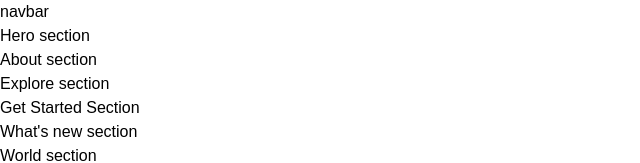
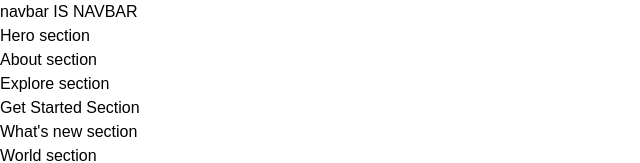
Before and after one commit to JuniorRaja/MetaverseLandingPage_reactJS, a Next.js app: page / in a window 1280 px wide. Shown: the top 163 px of the page, without its empty margins (0-640 px from the left). Built offline with nearby package versions, Linux system fonts and the light colour scheme; a web font is replaced by a local one.

Commit message:
File Test

```diff
--- a/components/Navbar.jsx
+++ b/components/Navbar.jsx
@@ -1,9 +1,5 @@
-'use client';
+"use client";
 
-const Navbar = () => (
-  <nav>
-    navbar
-  </nav>
-);
+const Navbar = () => <nav>navbar IS NAVBAR</nav>;
 
 export default Navbar;
```
